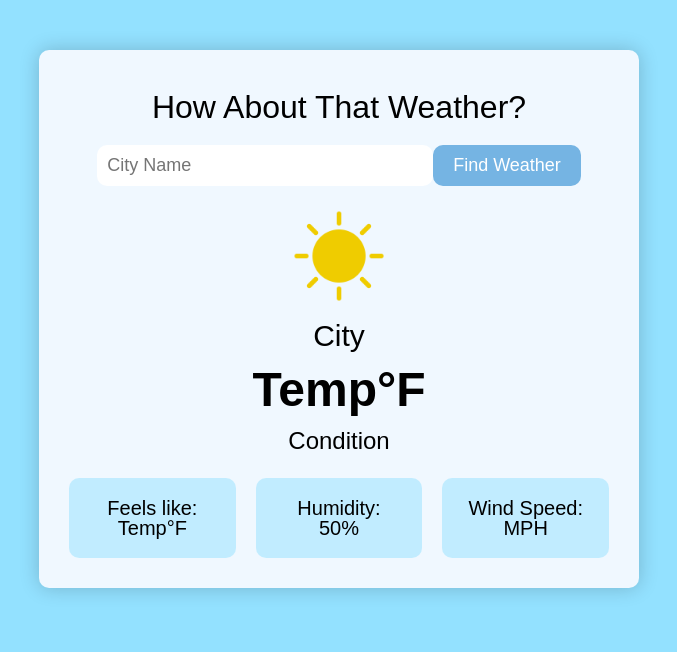
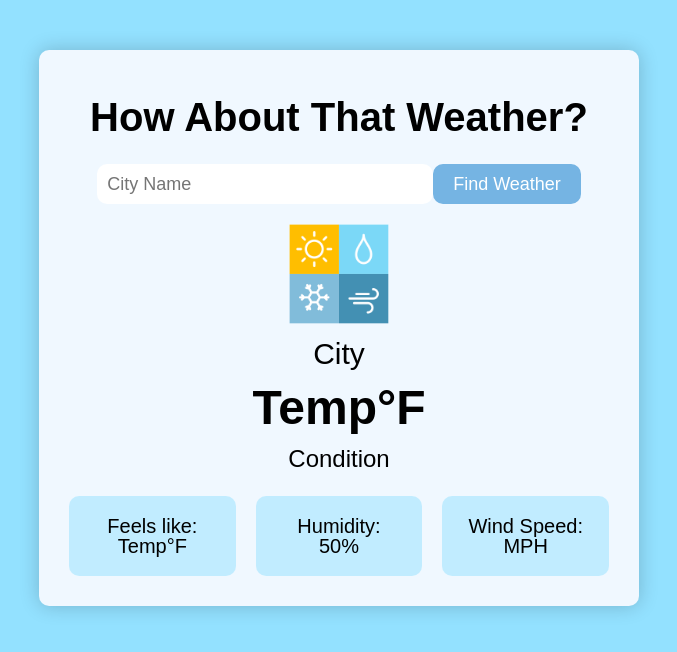
Before and after one commit to michael-blackmon/weather-app, a plain HTML site: page index.html in a window 1280 px wide. Shown: the whole page, without its empty margins (301-978 px from the left). Drawn offline with Linux system fonts and the light colour scheme.

Commit message:
added refresh anchor tag, some small css changes

```diff
--- a/css/style.css
+++ b/css/style.css
@@ -17,6 +17,18 @@ body{
   background-color: rgba(147, 225, 255,1);
 }
 
+a:link {
+  text-decoration: inherit;
+  color: inherit;
+  cursor: auto;
+}
+
+a:visited {
+  text-decoration: inherit;
+  color: inherit;
+  cursor: auto;
+}
+
 .container{
   background-color: aliceblue;
   box-shadow: 0 0 20px rgba(0,0,0,.2);
@@ -25,6 +37,11 @@ body{
   margin: 50px auto;
   border-radius: 10px;
   padding: 20px;
+}
+
+h1{
+  font-size: 40px;
+  font-weight: bold;
 }
 
 form{
--- a/index.html
+++ b/index.html
@@ -11,14 +11,14 @@
 </head>
 <body>
     <section class="container">
-        <h1>How About That Weather?</h1>
+        <h1><a href="#">How About That Weather?</a></h1>
         <form action="#">
             <input type="text" id="input" placeholder="City Name">
             <button type="button" name="button">Find Weather</button>
         </form>
         <section id="weather-data">
             <div class="icon">
-                <img src="assets/img/sun_icon.png" alt="Weather Icon">
+                <img src="assets/img/android-chrome-512x512.png" alt="Weather Icon">
             </div>
             <div class="city">City</div>
             <div class="temp">Temp&deg;F</div>
--- a/js/main.js
+++ b/js/main.js
@@ -1,8 +1,11 @@
-document.addEventListener("DOMContentLoaded", function () {
 const apiKey = "280e7b37d8fe4e4eb20100252232409";
-
 const input = document.getElementById("input");
 const button = document.querySelector("button[name='button']");
+
+//refresh page
+document.querySelector("a").addEventListener("click", function () {
+  location.reload();
+});
 
 //listens for click
 button.addEventListener("click", () => {
@@ -55,4 +58,3 @@ document.addEventListener("DOMContentLoaded", function () {
     console.error("Error fetching weather data: ", error);
   }
 }
-});
```
Lines whose indentation alone changed are shown as unchanged.
